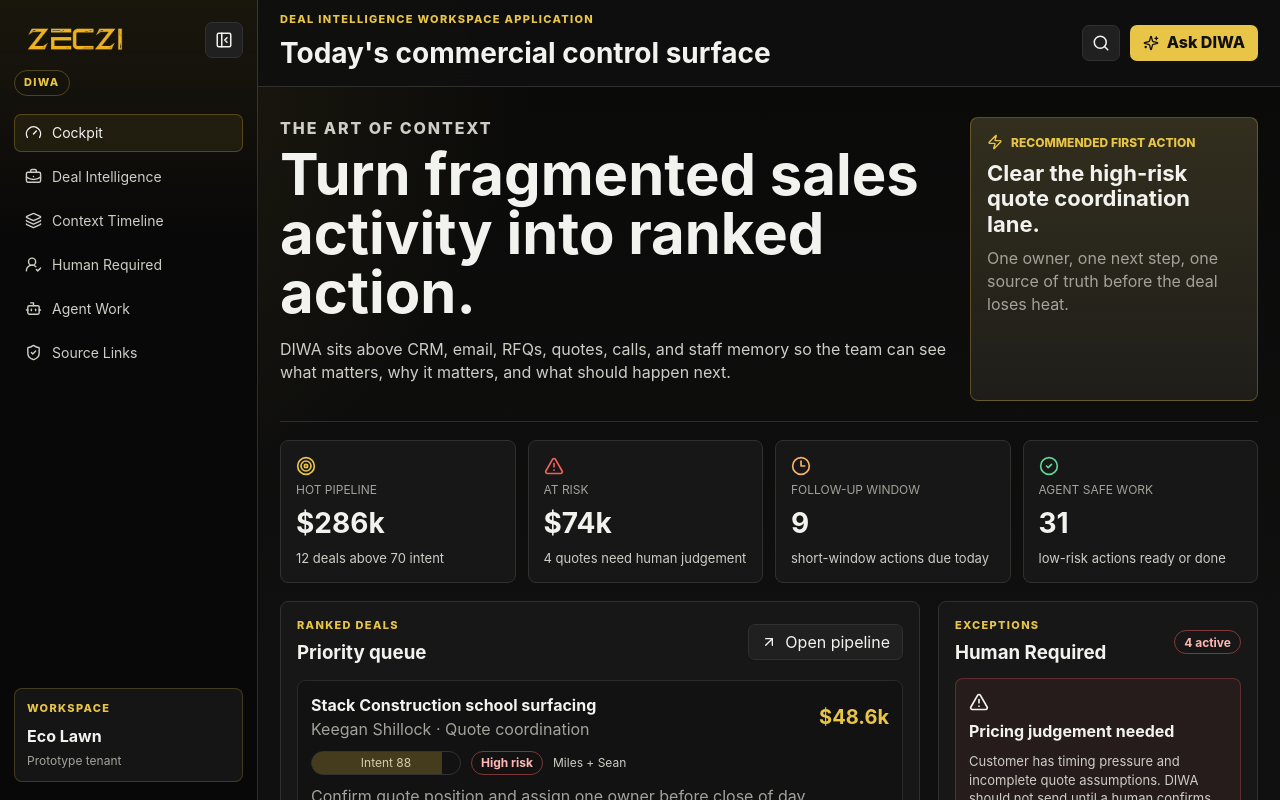
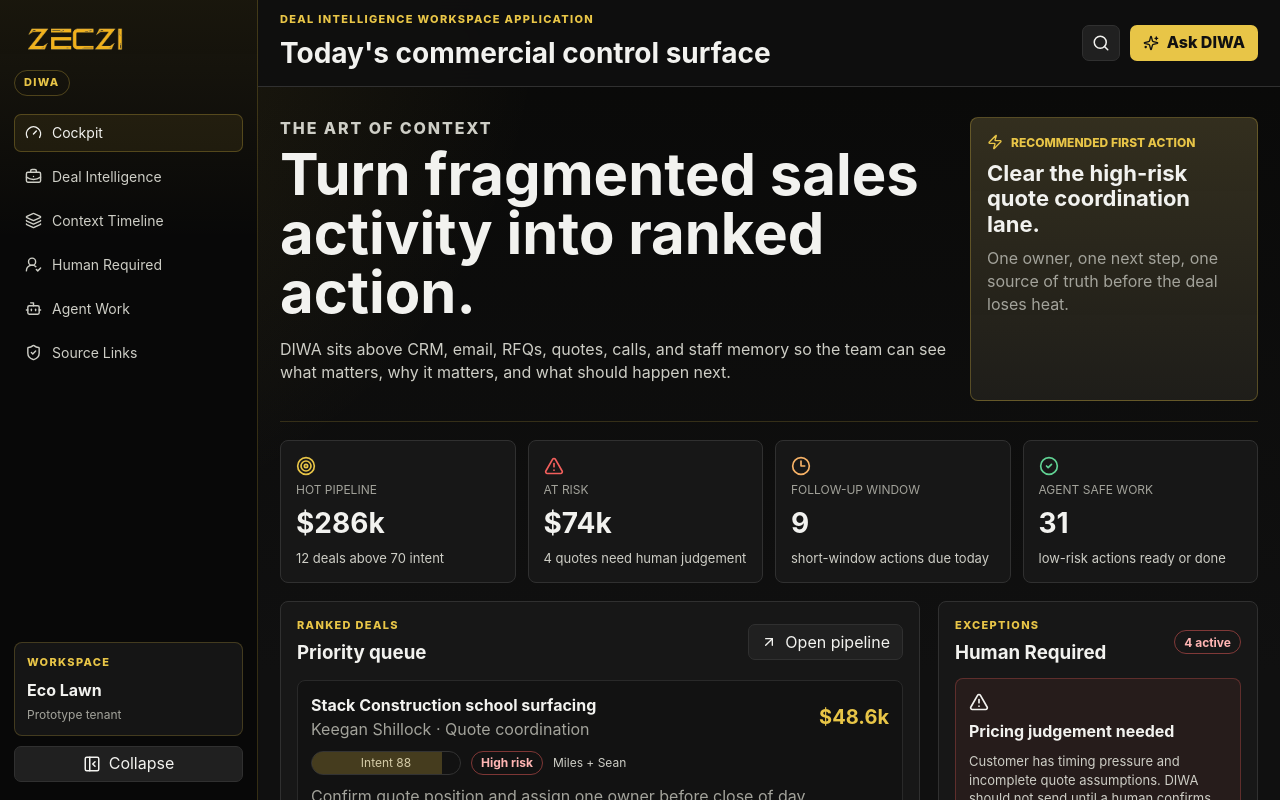
Before and after one commit to Zeczi/zeczi-diwa, a React (Vite) app: page / in a window 1280 px wide. Shown: the top 800 px of the page. Built offline with nearby package versions, Linux system fonts and the light colour scheme.

Commit message:
Match MCP collapsed sidebar icon

```diff
--- a/src/main.tsx
+++ b/src/main.tsx
@@ -101,19 +101,9 @@ function App() {
     <main className={`shell ${sidebarCollapsed ? "sidebar-collapsed" : ""}`}>
       <aside className="sidebar">
         <div className="brand-block">
-          <div className="brand-row">
+          <div className="brand-logo-wrap">
             <img className="brand-logo" src="/brand/zeczi-logo.png" alt="ZECZI" />
-            <img className="brand-mark" src="/brand/zeczi-mark.svg" alt="Z" />
-            <button
-              className="sidebar-toggle"
-              type="button"
-              aria-label={sidebarCollapsed ? "Expand sidebar" : "Collapse sidebar"}
-              aria-pressed={sidebarCollapsed}
-              onClick={() => setSidebarCollapsed((current) => !current)}
-              title={sidebarCollapsed ? "Expand sidebar" : "Collapse sidebar"}
-            >
-              {sidebarCollapsed ? <PanelLeftOpen size={18} /> : <PanelLeftClose size={18} />}
-            </button>
+            <img className="brand-icon" src="/brand/zeczi-favicon.png" alt="ZECZI" />
           </div>
           <span className="brand-pill">DIWA</span>
         </div>
@@ -127,10 +117,23 @@ function App() {
           <a className="nav-item" href="#sources" title="Source Links"><ShieldCheck size={17} /> <span>Source Links</span></a>
         </nav>
 
-        <div className="sidebar-panel">
-          <p className="eyebrow">Workspace</p>
-          <strong>Eco Lawn</strong>
-          <span>Prototype tenant</span>
+        <div className="sidebar-foot">
+          <div className="sidebar-panel">
+            <p className="eyebrow">Workspace</p>
+            <strong>Eco Lawn</strong>
+            <span>Prototype tenant</span>
+          </div>
+          <button
+            className="sidebar-toggle"
+            type="button"
+            aria-label={sidebarCollapsed ? "Expand sidebar" : "Collapse sidebar"}
+            aria-pressed={sidebarCollapsed}
+            onClick={() => setSidebarCollapsed((current) => !current)}
+            title={sidebarCollapsed ? "Expand sidebar" : "Collapse sidebar"}
+          >
+            {sidebarCollapsed ? <PanelLeftOpen size={18} /> : <PanelLeftClose size={18} />}
+            <span className="toggle-label">{sidebarCollapsed ? "Expand" : "Collapse"}</span>
+          </button>
         </div>
       </aside>
 
--- a/src/styles.css
+++ b/src/styles.css
@@ -63,7 +63,7 @@ button:hover {
 }
 
 .shell.sidebar-collapsed {
-  grid-template-columns: 78px minmax(0, 1fr);
+  grid-template-columns: 82px minmax(0, 1fr);
 }
 
 .sidebar {
@@ -86,12 +86,11 @@ button:hover {
   gap: 8px;
 }
 
-.brand-row {
+.brand-logo-wrap {
   min-height: 44px;
   display: flex;
   align-items: center;
-  justify-content: space-between;
-  gap: 8px;
+  justify-content: flex-start;
 }
 
 .brand-logo {
@@ -101,16 +100,16 @@ button:hover {
   object-position: left center;
 }
 
-.brand-mark {
+.brand-icon {
   display: none;
-  width: 34px;
-  height: 34px;
+  width: 100%;
+  height: 100%;
   object-fit: contain;
+  object-position: center;
 }
 
 .sidebar-toggle {
-  width: 38px;
-  min-width: 38px;
+  width: 100%;
   padding: 0;
 }
 
@@ -129,19 +128,29 @@ button:hover {
   padding-inline: 12px;
 }
 
-.sidebar-collapsed .brand-row {
+.sidebar-collapsed .brand-logo-wrap {
   justify-content: center;
+}
+
+.sidebar-collapsed .brand-logo-wrap {
+  width: 48px;
+  height: 48px;
+  border-radius: 12px;
+  overflow: hidden;
+  justify-self: center;
 }
 
 .sidebar-collapsed .brand-logo,
 .sidebar-collapsed .brand-pill,
 .sidebar-collapsed .nav-item span,
-.sidebar-collapsed .sidebar-panel {
+.sidebar-collapsed .sidebar-panel,
+.sidebar-collapsed .toggle-label {
   display: none;
 }
 
-.sidebar-collapsed .brand-mark {
+.sidebar-collapsed .brand-icon {
   display: block;
+  object-fit: cover;
 }
 
 .nav-list {
@@ -192,6 +201,11 @@ button:hover {
 .sidebar-panel span {
   color: var(--muted);
   font-size: 12px;
+}
+
+.sidebar-foot {
+  display: grid;
+  gap: 10px;
 }
 
 .content {
@@ -566,7 +580,7 @@ button:hover {
     padding-inline: 14px;
   }
 
-  .sidebar-collapsed .brand-row {
+  .sidebar-collapsed .brand-logo-wrap {
     justify-content: space-between;
   }
 
@@ -575,8 +589,15 @@ button:hover {
     display: block;
   }
 
-  .sidebar-collapsed .brand-mark {
+  .sidebar-collapsed .brand-icon {
     display: none;
+  }
+
+  .sidebar-collapsed .brand-logo-wrap {
+    width: auto;
+    height: 44px;
+    border-radius: 0;
+    justify-self: stretch;
   }
 
   .sidebar-collapsed .sidebar-panel {
```
Also changed, not shown: public/brand/zeczi-favicon.png (added).
